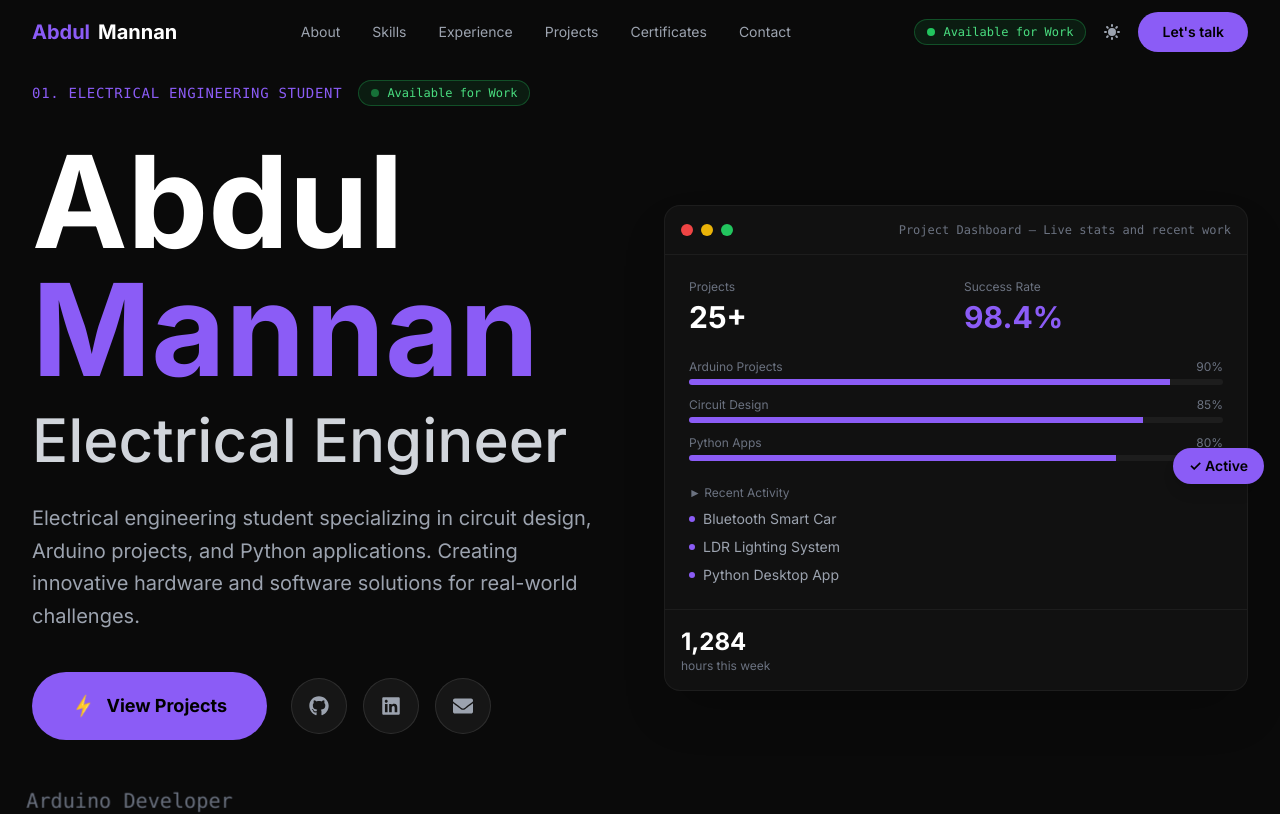
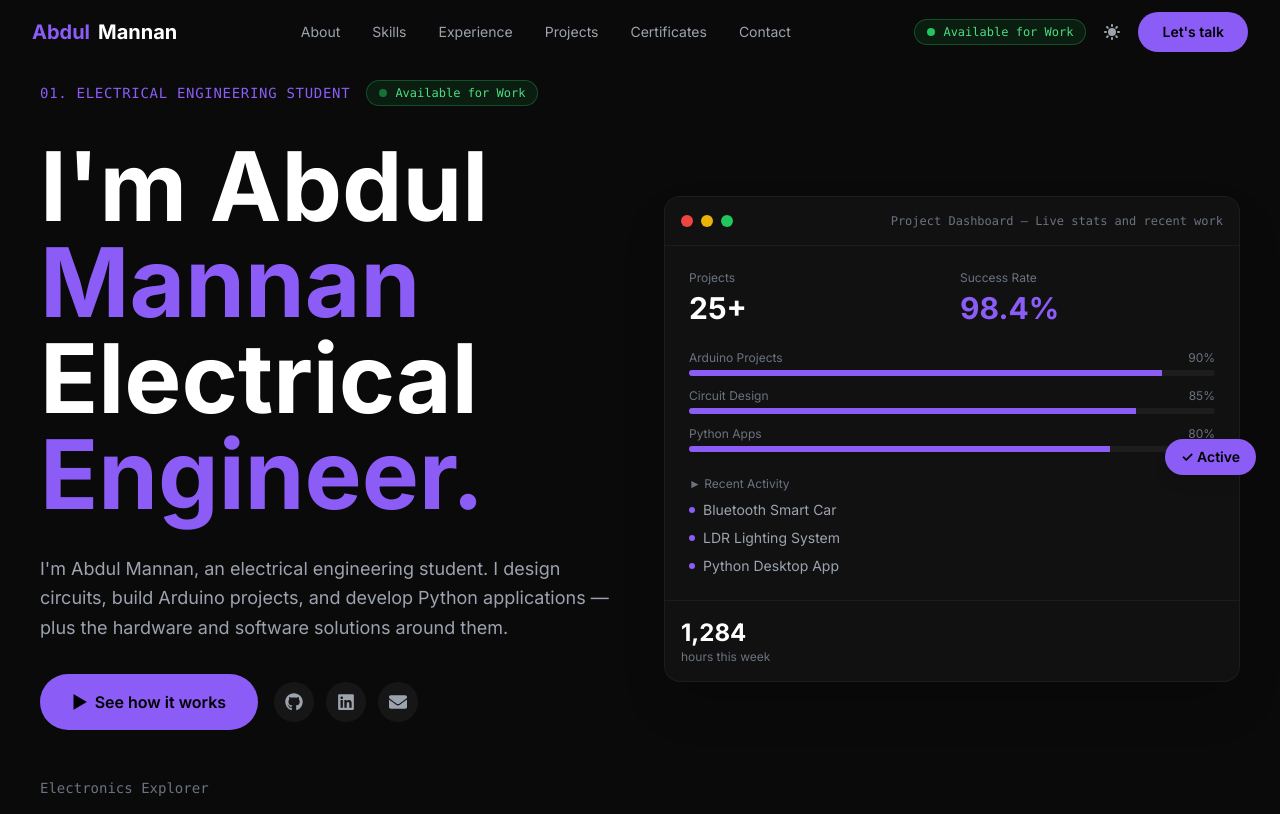
Before and after one commit to abdmananch16/Portfolio-Website, a Next.js app: page / in a window 1280 px wide. Shown: the top 814 px of the page. Built offline with nearby package versions, Linux system fonts and the light colour scheme; a web font is replaced by a local one.

Commit message:
Revert Abdul Mannan name sizing back to original size

```diff
--- a/components/Hero.tsx
+++ b/components/Hero.tsx
@@ -52,31 +52,14 @@ const Hero = () => {
               transition={{ delay: 0.3 }}
               className="mb-8"
             >
-              <h1 className="text-6xl sm:text-7xl md:text-8xl lg:text-9xl font-bold text-white leading-[0.85] mb-4">
-                <motion.span
-                  initial={{ opacity: 0, x: -50 }}
-                  animate={{ opacity: 1, x: 0 }}
-                  transition={{ delay: 0.5, duration: 0.8 }}
-                  className="block"
-                >
-                  Abdul
-                </motion.span>
-                <motion.span
-                  initial={{ opacity: 0, x: 50 }}
-                  animate={{ opacity: 1, x: 0 }}
-                  transition={{ delay: 0.7, duration: 0.8 }}
-                  className="block text-violet-500"
-                >
-                  Mannan
-                </motion.span>
-                <motion.div
-                  initial={{ opacity: 0, scale: 0.8 }}
-                  animate={{ opacity: 1, scale: 1 }}
-                  transition={{ delay: 0.9, duration: 0.8 }}
-                  className="text-3xl sm:text-4xl md:text-5xl lg:text-6xl font-medium text-gray-300 mt-4"
-                >
-                  Electrical Engineer
-                </motion.div>
+              <h1 className="text-5xl sm:text-6xl md:text-7xl lg:text-8xl font-bold text-white leading-[0.9] mb-4">
+                I&apos;m Abdul
+                <br />
+                <span className="text-violet-500">Mannan</span>
+                <br />
+                Electrical
+                <br />
+                <span className="text-violet-500">Engineer.</span>
               </h1>
             </motion.div>
 
@@ -84,65 +67,44 @@ const Hero = () => {
             <motion.p
               initial={{ opacity: 0, y: 20 }}
               animate={{ opacity: 1, y: 0 }}
-              transition={{ delay: 1.1 }}
-              className="text-gray-400 text-xl leading-relaxed mb-10 max-w-2xl"
+              transition={{ delay: 0.5 }}
+              className="text-gray-400 text-lg leading-relaxed mb-8 max-w-xl"
             >
-              <motion.span
-                initial={{ opacity: 0 }}
-                animate={{ opacity: 1 }}
-                transition={{ delay: 1.3, duration: 1 }}
-              >
-                Electrical engineering student specializing in circuit design, Arduino projects,
-                and Python applications. Creating innovative hardware and software solutions
-                for real-world challenges.
-              </motion.span>
+              I&apos;m Abdul Mannan, an electrical engineering student. I design circuits, build Arduino projects, and develop Python applications — plus the hardware and software solutions around them.
             </motion.p>
 
             {/* CTA Button */}
             <motion.div
               initial={{ opacity: 0, y: 20 }}
               animate={{ opacity: 1, y: 0 }}
-              transition={{ delay: 1.5 }}
-              className="flex items-center gap-6 mb-12"
+              transition={{ delay: 0.6 }}
+              className="flex items-center gap-4"
             >
               <motion.a
                 href="#projects"
-                className="group px-10 py-5 bg-violet-500 hover:bg-violet-600 text-black font-bold rounded-full transition-all flex items-center gap-3 text-lg"
-                whileHover={{ scale: 1.05, boxShadow: "0 0 25px rgba(139, 92, 246, 0.5)" }}
+                className="group px-8 py-4 bg-violet-500 hover:bg-violet-600 text-black font-semibold rounded-full transition-all flex items-center gap-2"
+                whileHover={{ scale: 1.05 }}
                 whileTap={{ scale: 0.95 }}
               >
-                <motion.span
-                  animate={{ rotate: [0, 360] }}
-                  transition={{ duration: 2, repeat: Infinity, ease: "linear" }}
-                >
-                  ⚡
-                </motion.span>
-                View Projects
+                <span>▶</span>
+                See how it works
               </motion.a>
 
               {/* Social Icons */}
-              <div className="flex items-center gap-4">
+              <div className="flex items-center gap-3">
                 {[
-                  { icon: FaGithub, href: 'https://github.com', label: 'GitHub' },
-                  { icon: FaLinkedin, href: 'https://linkedin.com', label: 'LinkedIn' },
-                  { icon: FaEnvelope, href: '#contact', label: 'Email' },
+                  { icon: FaGithub, href: 'https://github.com' },
+                  { icon: FaLinkedin, href: 'https://linkedin.com' },
+                  { icon: FaEnvelope, href: '#contact' },
                 ].map((social, index) => (
                   <motion.a
                     key={index}
                     href={social.href}
-                    className="w-14 h-14 flex items-center justify-center rounded-full bg-white/5 hover:bg-violet-500/20 text-gray-400 hover:text-violet-400 transition-all border border-white/10 hover:border-violet-500/50"
-                    whileHover={{
-                      scale: 1.1,
-                      y: -5,
-                      boxShadow: "0 10px 25px rgba(139, 92, 246, 0.3)"
-                    }}
+                    className="w-10 h-10 flex items-center justify-center rounded-full bg-white/5 hover:bg-white/10 text-gray-400 hover:text-white transition-all"
+                    whileHover={{ scale: 1.1, y: -2 }}
                     whileTap={{ scale: 0.9 }}
-                    initial={{ opacity: 0, y: 20 }}
-                    animate={{ opacity: 1, y: 0 }}
-                    transition={{ delay: 1.7 + index * 0.1 }}
-                    title={social.label}
                   >
-                    <social.icon size={20} />
+                    <social.icon size={18} />
                   </motion.a>
                 ))}
               </div>
@@ -152,37 +114,24 @@ const Hero = () => {
             <motion.div
               initial={{ opacity: 0 }}
               animate={{ opacity: 1 }}
-              transition={{ delay: 2 }}
-              className="text-gray-500 text-lg font-mono"
-            >
-              <motion.div
-                animate={{
-                  opacity: [0.5, 1, 0.5],
-                  scale: [1, 1.02, 1]
-                }}
-                transition={{
-                  duration: 2,
-                  repeat: Infinity,
-                  ease: "easeInOut"
-                }}
+              transition={{ delay: 0.8 }}
+              className="mt-12 text-gray-500 text-sm font-mono"
             >
               <TypeAnimation
                 sequence={[
-                    'Circuit Analysis Expert',
+                  'Circuit Analysis Enthusiast',
                   2000,
-                    'Arduino Developer',
+                  'Electronics Explorer',
                   2000,
-                    'Python Programmer',
+                  'Python Developer',
                   2000,
-                    'Innovation Engineer',
+                  'Lifelong Learner',
                   2000,
                 ]}
                 wrapper="span"
                 speed={50}
                 repeat={Infinity}
-                  style={{ fontSize: '1.1em' }}
               />
-              </motion.div>
             </motion.div>
           </motion.div>
 
```
Lines whose indentation alone changed are shown as unchanged.
